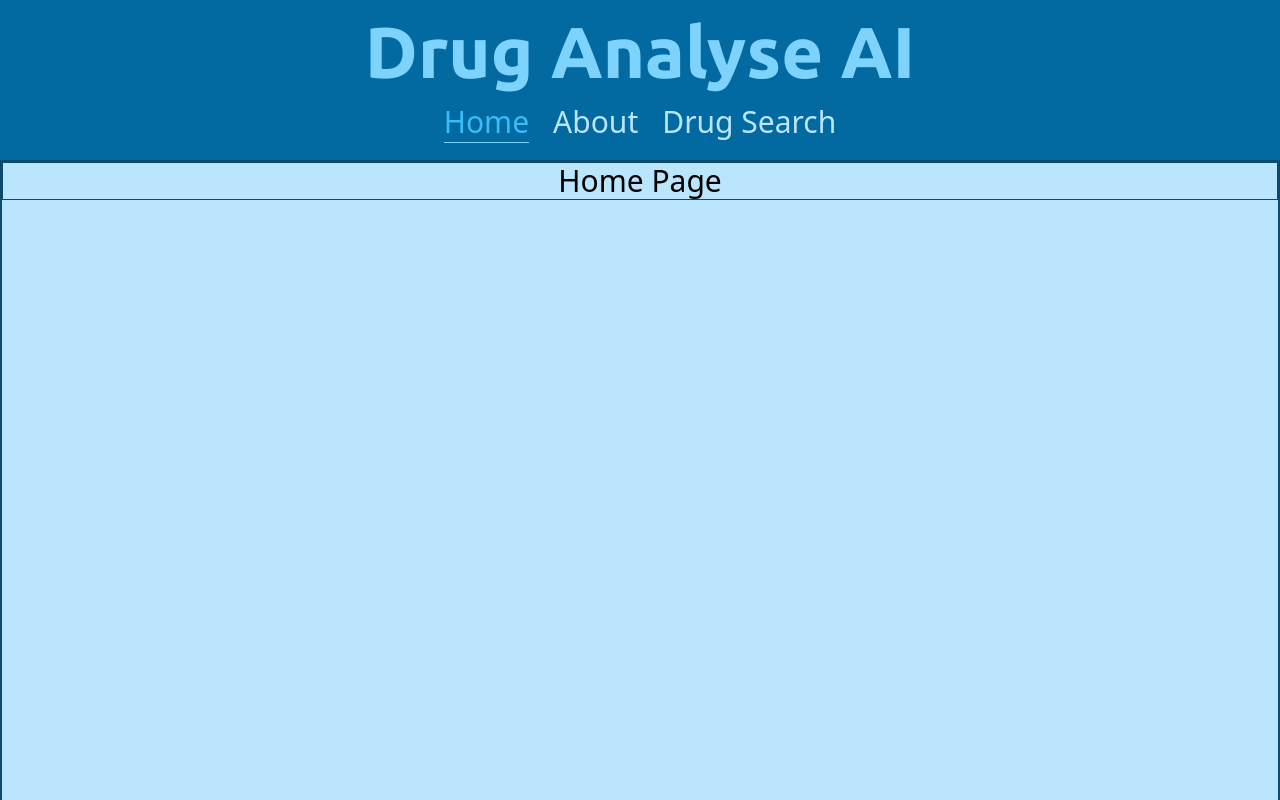
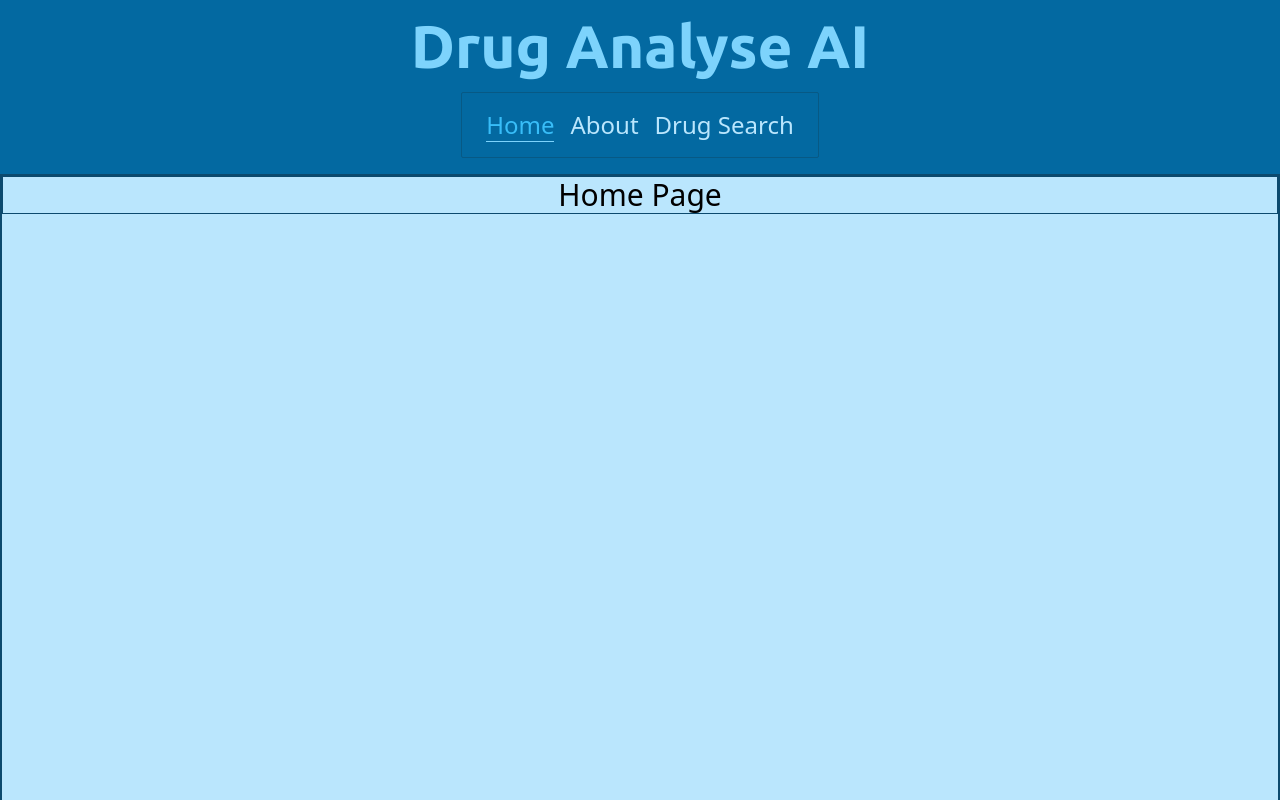
Before and after one commit to valvira-gh/drug_analyse_ai, a Next.js app: page / in a window 1280 px wide. Shown: the top 800 px of the page. Built offline with nearby package versions, Linux system fonts and the light colour scheme.

Commit message:
Header, Nav & Sidebar components responsive. Refactored layout settings.

```diff
--- a/app/Header.tsx
+++ b/app/Header.tsx
@@ -7,11 +7,11 @@ const Header = () => {
   return (
     <header className="bg-sky-700 flex flex-col items-center">
       <h1
-        className={`text-sky-300 text-5xl tablet:6-xl desktop:text-7xl font-bold mt-4 ${ubuntu.className}`}
+        className={`text-sky-300 text-5xl tablet:text-5xl desktop:text-6xl font-bold mt-4 ${ubuntu.className}`}
       >
         Drug Analyse AI
       </h1>
-      <nav className="md:w-5/12 lg:w-4/12 mb-5  sm:mt-4 md:mt-10 sm:flex sm:flex-col">
+      <nav className="mb-4">
         <NavLinks />
       </nav>
     </header>
--- a/app/NavLinks.tsx
+++ b/app/NavLinks.tsx
@@ -13,12 +13,12 @@ const NavLinks: React.FC = () => {
   const pathname = usePathname();
 
   return (
-    <ul className="flex flex-col items-center tablet:flex-row justify-between mt-4">
+    <ul className="flex flex-col items-center tablet:flex-row justify-between mt-4 border border-sky-800 rounded-sm p-4">
       {links.map((link) => (
         <li key={link.id}>
           <Link
             href={link.href}
-            className={`  m-1 laptop:m-3 text-xl tablet:text-2xl desktop:text-3xl text-sky-200
+            className={`m-2 text-xl desktop:text-2xl text-sky-200
             ${
               pathname === link.href
                 ? "border-b border-sky-300 text-sky-400 "
--- a/app/drug-search/layout.tsx
+++ b/app/drug-search/layout.tsx
@@ -17,7 +17,7 @@ const SearchLayout = ({
       <div
         className={`ubuntu.className flex flex-col items-center laptop:flex-row`}
       >
-        <aside className="bg-sky-300 w-full flex justify-center">
+        <aside className="bg-sky-300 w-full laptop:w-max laptop:h-screen flex justify-center">
           <Sidebar />
         </aside>
 
```
